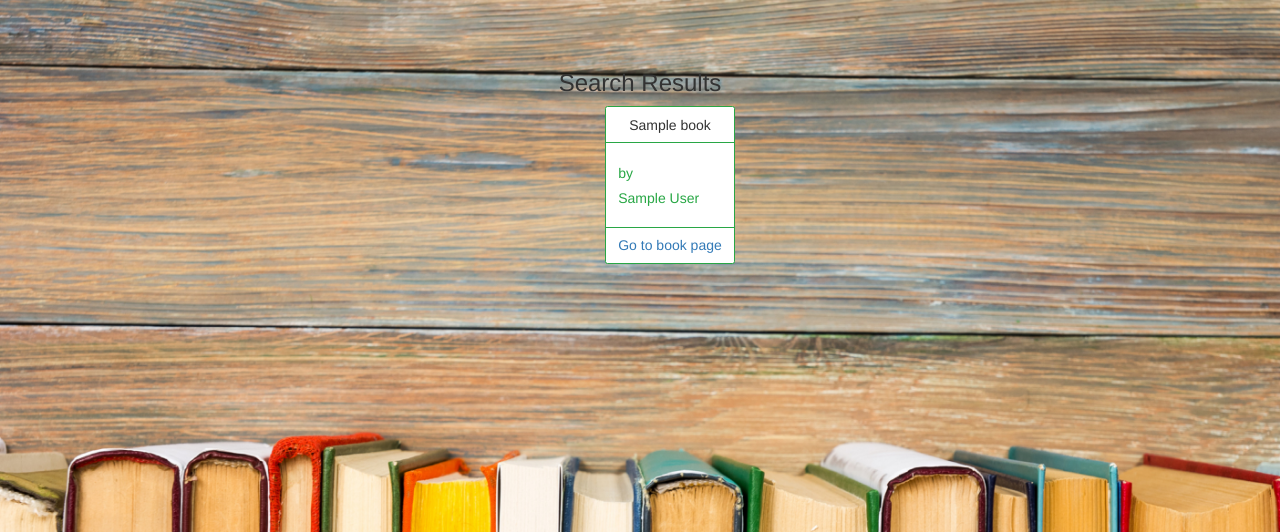
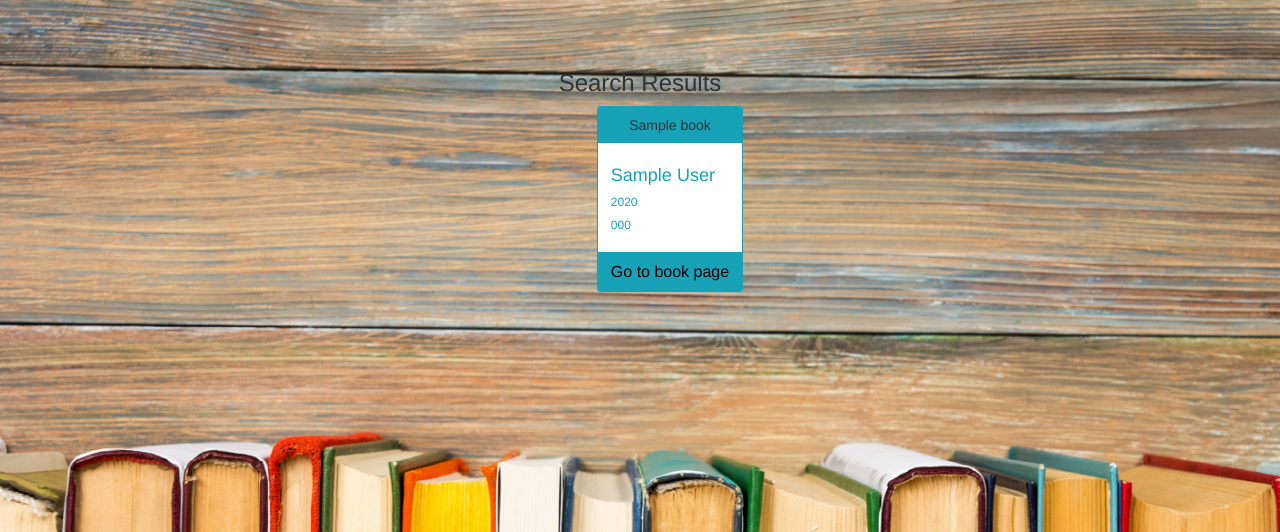
Before and after one commit to taherali101/Python-Flask-Book-review-Project1, a Flask app: template templates/results.html in a window 1280 px wide. Shown: the part 62-594 px from the top of the page. Run offline with Flask 2, Linux system fonts and the light colour scheme; the template is opened without the code that fills it: most values are stand-ins (such as "Sample title", 1, 10 or a date in 2020); some libraries are stand-ins or nearby versions.

Commit message:
Modified Templates

```diff
--- a/templates/results.html
+++ b/templates/results.html
@@ -15,14 +15,15 @@ justify-content: space-around;
 align-items: baseline;">
 
     {% for book in books %}
-    <div class="card border-success mb-3" style="max-width: 18rem;">
-        <div class="card-header bg-transparent border-success">{{book['title']}}</div>
-        <div class="card-body text-success">
-          <h5 class="card-title">by</h5>
-          <h5 class="card-title">{{book['author']}}</h5>
+    <div class="card border-info mb-3" style="max-width: 16rem;">
+        <div class="card-header bg-info border-info">{{book['title']}}</div>
+        <div class="card-body text-info">
+          <h4 class="card-title">{{book['author']}}</h4>
+          <h6 class="card-title">{{book['year']}}</h6>
+          <h6 class="card-title">{{book['isbn']}}</h6>
         </div>
-        <div class="card-footer bg-transparent border-success">
-            <a href="/book/{{book['isbn']}}" class="card-link">Go to book page</a>
+        <div class="card-footer bg-info border-info">
+            <a href="/book/{{book['isbn']}}" class="card-link" style="color:black;font-size:medium;">Go to book page</a>
         </div>
       </div>
 
```
